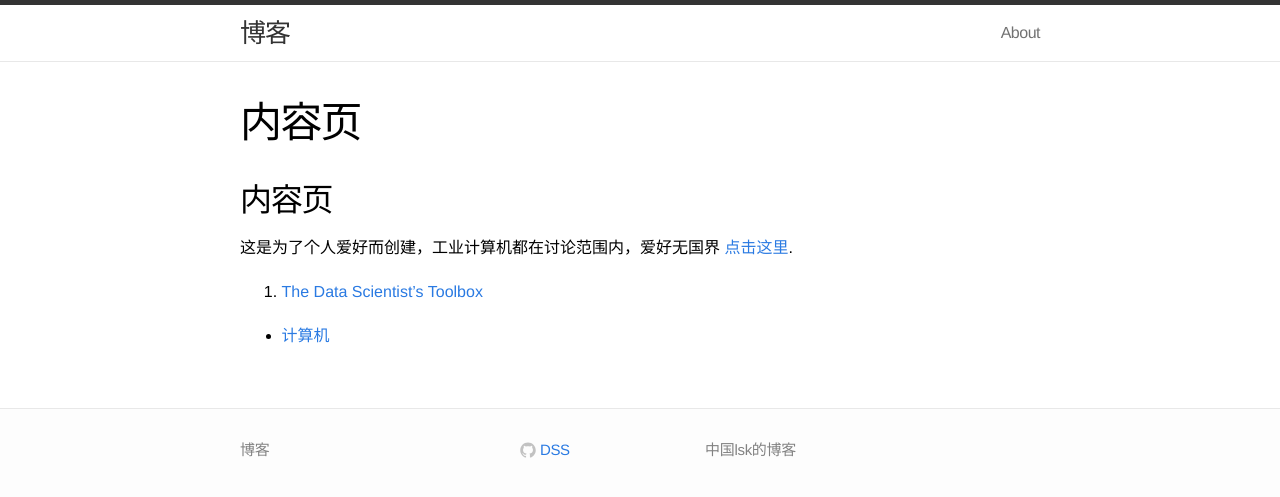
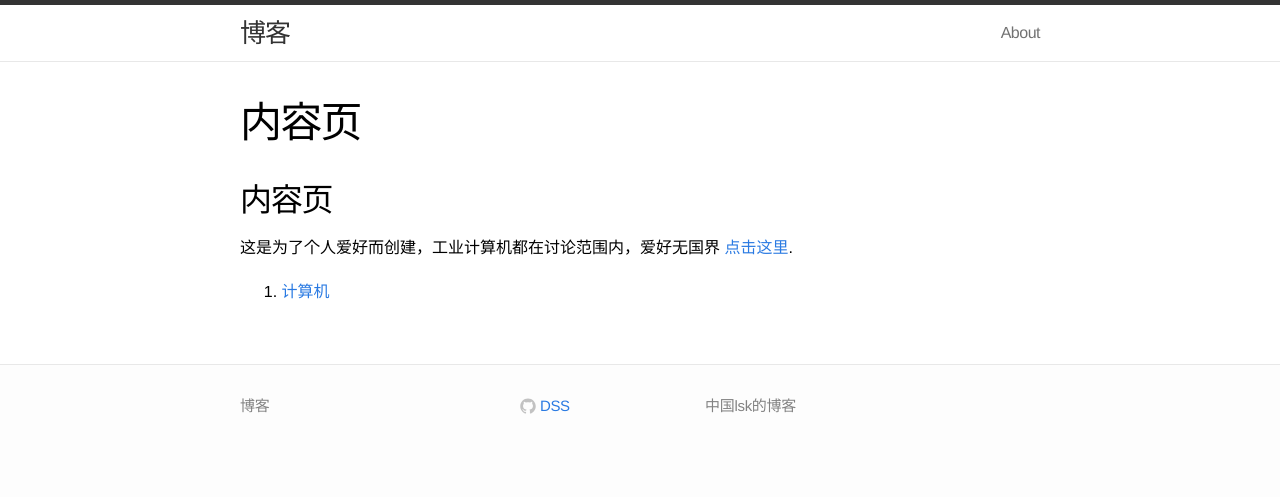
Before and after one commit to SklBrav/SklBrav.github.io, a Jekyll site: the page built from index.md, in a window 1280 px wide. Shown: the top 497 px of the page. Built offline with Jekyll 4.4.1, drawn with Linux system fonts in a browser that asks for light colours; our own code applies the rules of GitHub Pages for plain Markdown files.

Commit message:
Update index.md

```diff
--- a/index.md
+++ b/index.md
@@ -6,7 +6,4 @@ layout: page
 
 这是为了个人爱好而创建，工业计算机都在讨论范围内，爱好无国界 [点击这里](https://github.com/SklBrav/SklBrav.github.io#contributing).
 
-1. [The Data Scientist’s Toolbox](/toolbox/)
-
-
-- [计算机](/computer/)
+1. [计算机](/computer/)
```
